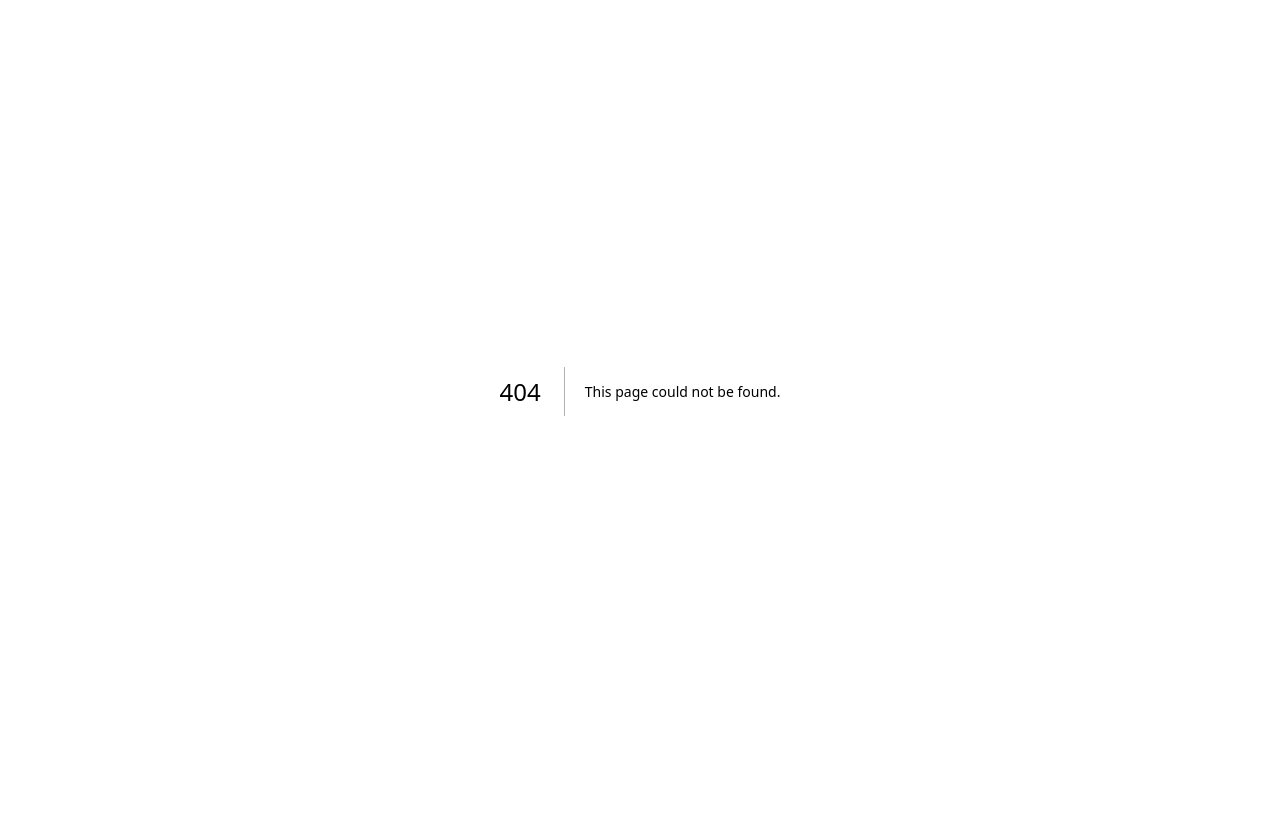
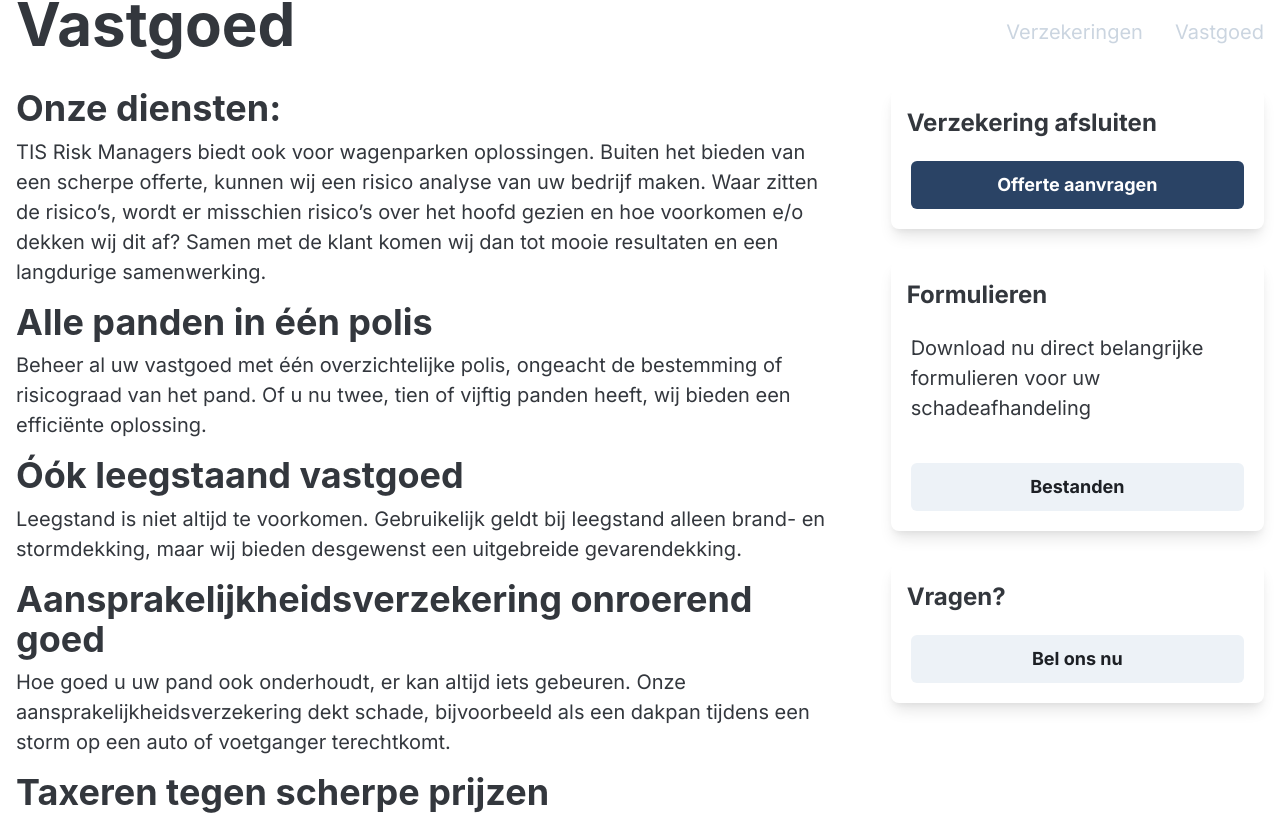
Before and after one commit to Pieter-Rees/tisrm2, a Next.js app: page /verzekeringen/vastgoed in a window 1280 px wide. Before the commit this address had no page. Shown: the part 165-980 px from the top of the page. Built offline with nearby package versions, Linux system fonts and the light colour scheme.

Commit message:
added page and styling

```diff
--- a/src/app/theme.js
+++ b/src/app/theme.js
@@ -60,7 +60,7 @@ const theme = extendTheme({
                         color: 'white',
                     },
                     _hover: {
-                        textDecoration: 'none',
+                        textDecoration: 'underline',
                     },
                     bg: 'transparent',
                     color: 'white',
--- /dev/null
+++ b/src/app/verzekeringen/vastgoed/page.js
@@ -0,0 +1,45 @@
+import GridLayout from "@/components/gridLayout"
+import { Container, Grid, GridItem } from '@chakra-ui/react'
+import Breadcrumb from "@/components/breadcrumb"
+import { Heading, Text } from '@chakra-ui/react'
+export default function Vastgoed() {
+    return (
+        <Container>
+            <GridLayout title='Vastgoed' breadcrumb={<Breadcrumb capitalizeLinks />}>
+
+
+                <Heading as='h3' variant='lg'>
+                    Onze diensten:
+                </Heading>
+                <Text>
+                    TIS Risk Managers biedt ook voor wagenparken oplossingen. Buiten het bieden van een scherpe offerte, kunnen wij een risico analyse van uw bedrijf maken. Waar zitten de risico’s, wordt er misschien risico’s over het hoofd gezien en hoe voorkomen e/o dekken wij dit af? Samen met de klant komen wij dan tot mooie resultaten en een langdurige samenwerking.
+                </Text>
+                <Heading as='h3' variant='lg'>
+                    Alle panden in één polis
+                </Heading>
+                <Text>
+                    Beheer al uw vastgoed met één overzichtelijke polis, ongeacht de bestemming of risicograad van het pand. Of u nu twee, tien of vijftig panden heeft, wij bieden een efficiënte oplossing.
+
+                </Text>
+                <Heading as='h3' variant='lg'>
+                    Óók leegstaand vastgoed
+                </Heading>
+                <Text>
+                    Leegstand is niet altijd te voorkomen. Gebruikelijk geldt bij leegstand alleen brand- en stormdekking, maar wij bieden desgewenst een uitgebreide gevarendekking.
+                </Text>
+                <Heading as='h3' variant='lg'>
+                    Aansprakelijkheidsverzekering onroerend goed
+                </Heading>
+                <Text>
+                    Hoe goed u uw pand ook onderhoudt, er kan altijd iets gebeuren. Onze aansprakelijkheidsverzekering dekt schade, bijvoorbeeld als een dakpan tijdens een storm op een auto of voetganger terechtkomt.
+                </Text>
+                <Heading as='h3' variant='lg'>
+                    Taxeren tegen scherpe prijzen
+                </Heading>
+                <Text>
+                    Een taxatie van uw pand voorkomt onderverzekering. Wij hebben scherpe prijsafspraken met gerenommeerde taxatiebureaus, zodat u profiteert van betrouwbare taxaties tegen aantrekkelijke tarieven.
+                </Text>
+            </GridLayout >
+        </Container >
+    )
+}
```
Also changed, not shown: src/app/taxi/page.js (+5 -4 lines), src/app/verzekeringen/page.js (+9 -5 lines).
